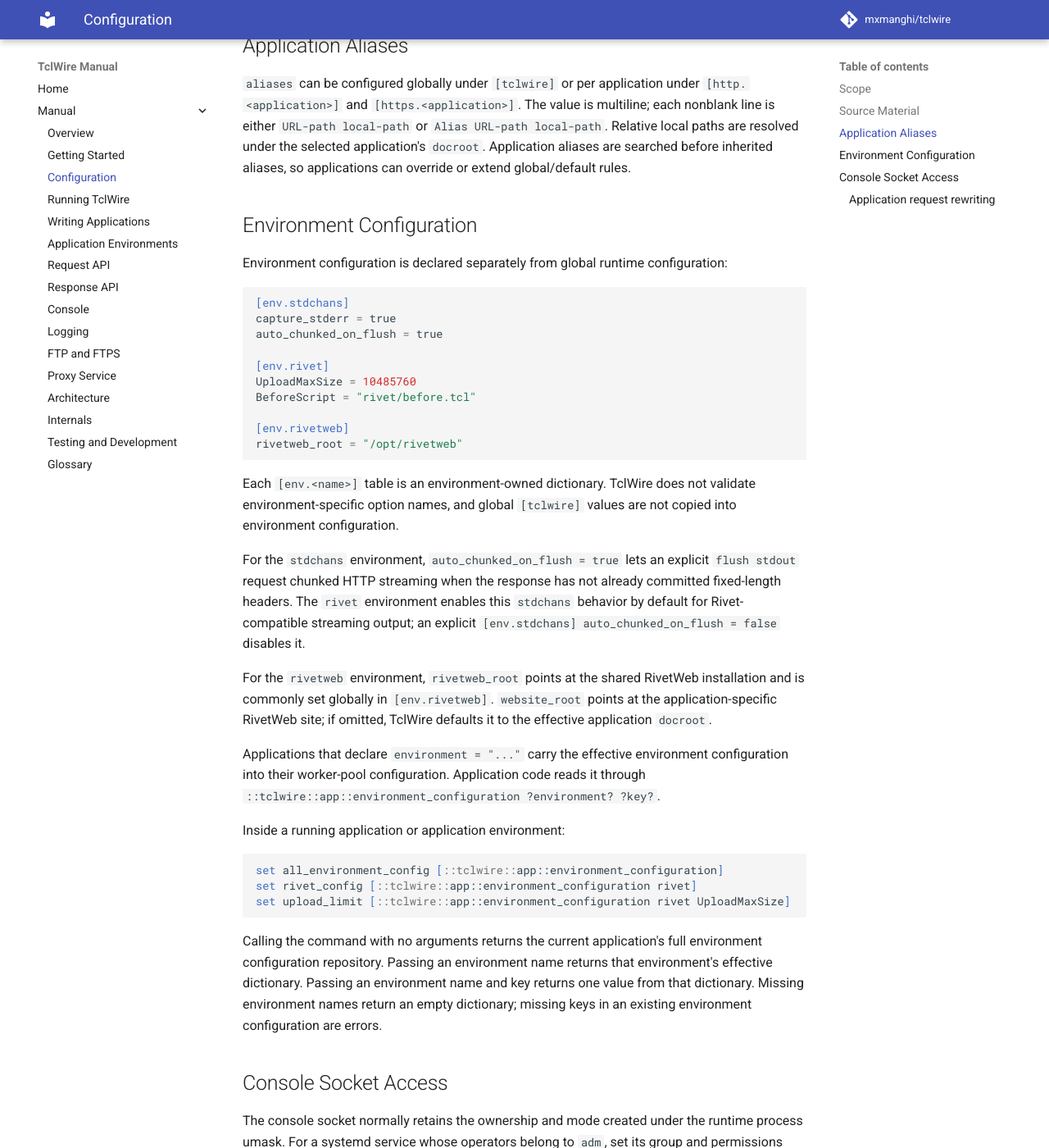
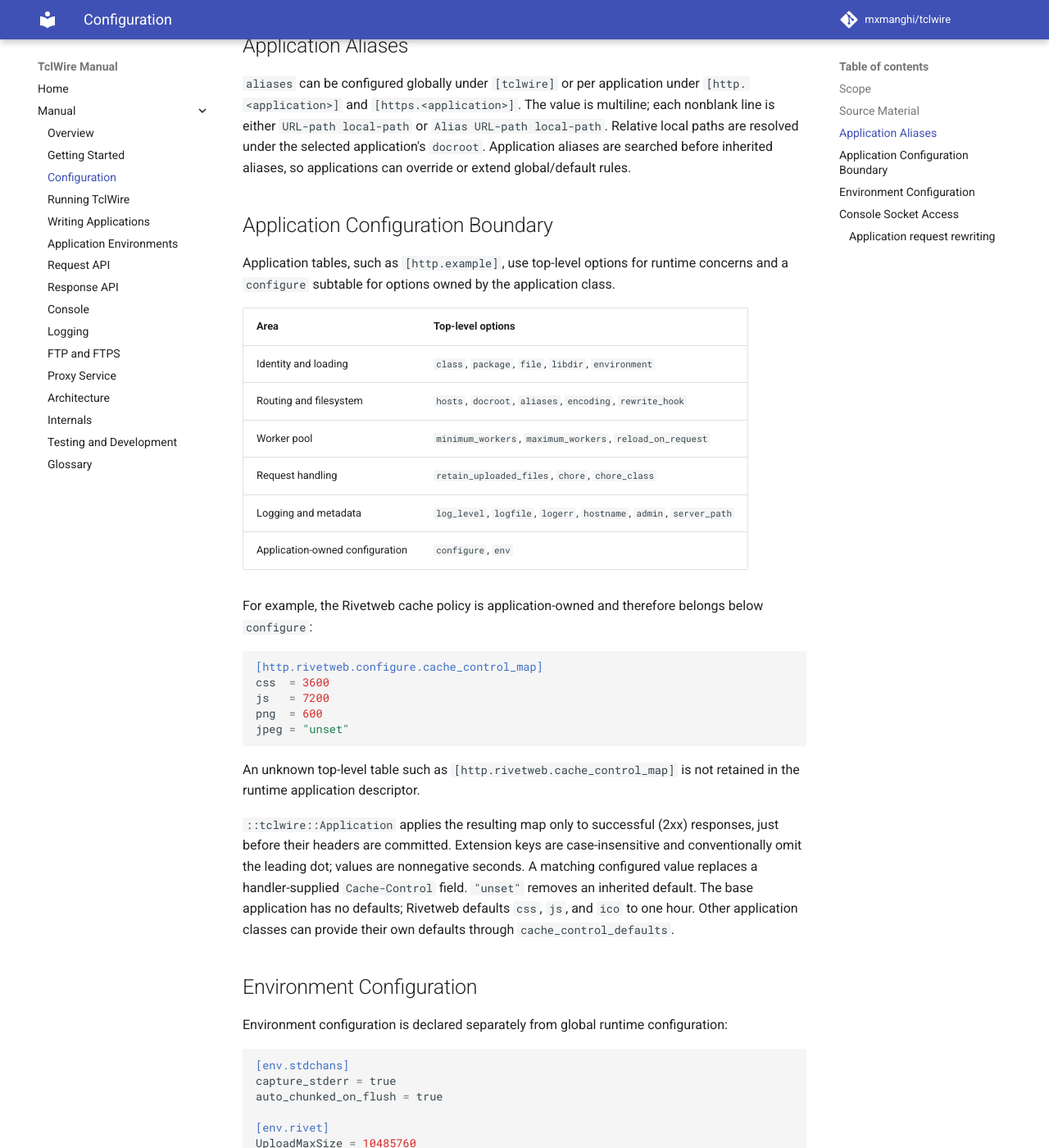
Before and after one commit to mxmanghi/tclwire, an MkDocs documentation site: the page built from doc/manual/configuration.md, in a window 1280 px wide and 1400 px high, scrolled down 776 px. Shown: the whole window at 82% size. Built offline with MkDocs 1.6.1 and Material for MkDocs 9.7.7, drawn with Linux system fonts in a browser that asks for light colours; comment, search, counter and statistics services are not loaded.

Commit message:
implement cache_control_map mechanism in Application derived classes to set Cache-Control headers based on file extension

````diff
--- a/doc/manual/configuration.md
+++ b/doc/manual/configuration.md
@@ -28,6 +28,44 @@ nonblank line is either `URL-path local-path` or `Alias URL-path local-path`.
 Relative local paths are resolved under the selected application's `docroot`.
 Application aliases are searched before inherited aliases, so applications can
 override or extend global/default rules.
+
+## Application Configuration Boundary
+
+Application tables, such as `[http.example]`, use top-level options for
+runtime concerns and a `configure` subtable for options owned by the
+application class.
+
+| Area | Top-level options |
+| --- | --- |
+| Identity and loading | `class`, `package`, `file`, `libdir`, `environment` |
+| Routing and filesystem | `hosts`, `docroot`, `aliases`, `encoding`, `rewrite_hook` |
+| Worker pool | `minimum_workers`, `maximum_workers`, `reload_on_request` |
+| Request handling | `retain_uploaded_files`, `chore`, `chore_class` |
+| Logging and metadata | `log_level`, `logfile`, `logerr`, `hostname`, `admin`, `server_path` |
+| Application-owned configuration | `configure`, `env` |
+
+For example, the Rivetweb cache policy is application-owned and therefore
+belongs below `configure`:
+
+```toml
+[http.rivetweb.configure.cache_control_map]
+css  = 3600
+js   = 7200
+png  = 600
+jpeg = "unset"
+```
+
+An unknown top-level table such as `[http.rivetweb.cache_control_map]` is not
+retained in the runtime application descriptor.
+
+`::tclwire::Application` applies the resulting map only to successful (2xx)
+responses, just before their headers are committed. Extension keys are
+case-insensitive and conventionally omit the leading dot; values are
+nonnegative seconds. A matching configured value replaces a handler-supplied
+`Cache-Control` field. `"unset"` removes an inherited default. The base
+application has no defaults; Rivetweb defaults `css`, `js`, and `ico` to one
+hour. Other application classes can provide their own defaults through
+`cache_control_defaults`.
 
 ## Environment Configuration
 
````
Also changed, not shown: runtime-doc/CONFIGURATION_OPTIONS.md (+38 -0 lines), 5 other files.
